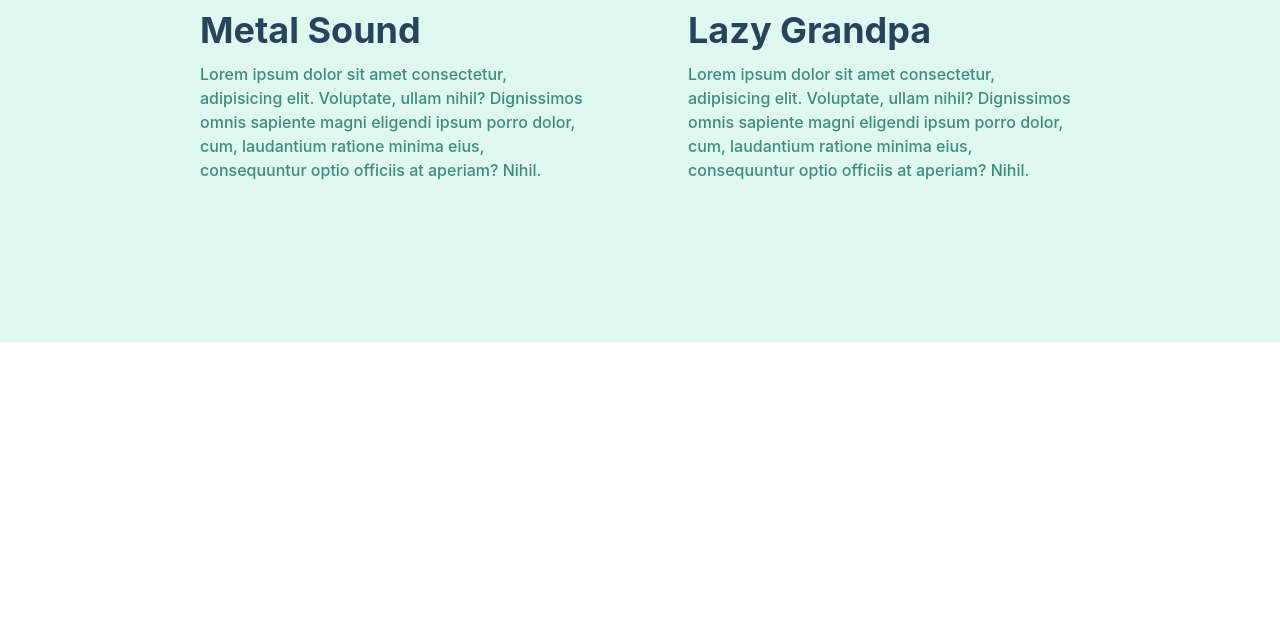
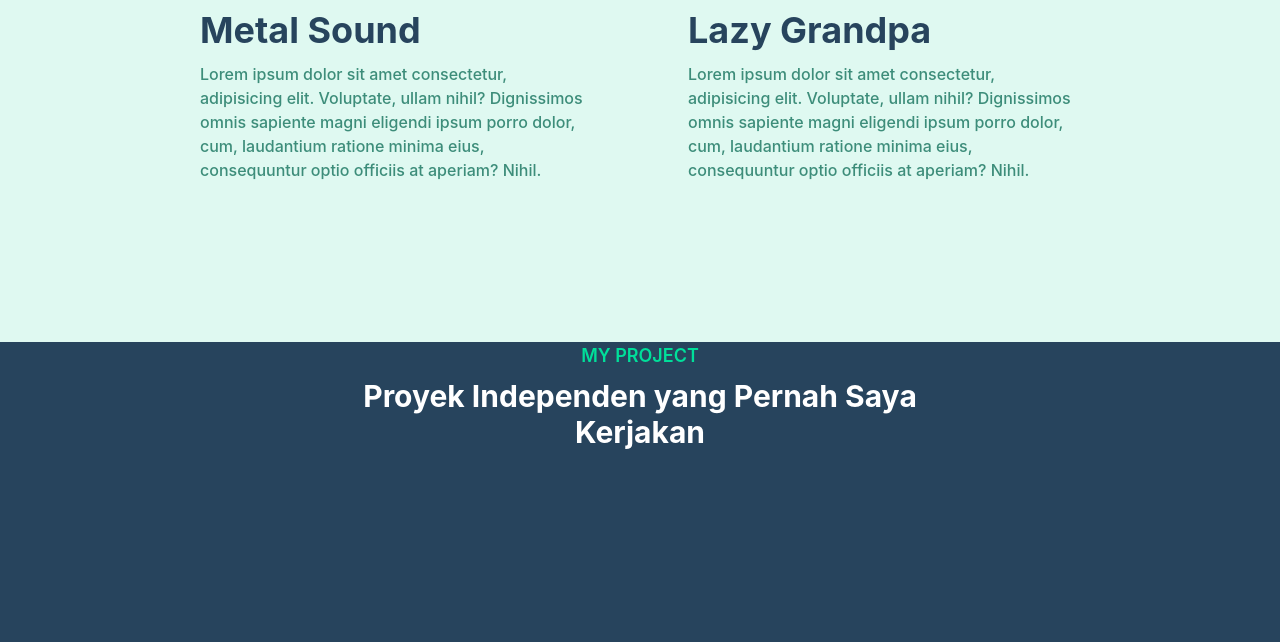
Before and after one commit to Naufal-Ghani22/PORTOFOLIO-TAILWINDCSS, a website: page index.html in a window 1280 px wide. Shown: the part 2836-3478 px from the top of the page. Before the commit the page ends 3178 px from the top, so only its background shows below. Drawn offline with Linux system fonts and the light colour scheme.

Commit message:
lanjt project

```diff
--- a/index.html
+++ b/index.html
@@ -150,6 +150,19 @@
 </section>
 <!-- END PORTOFOLIO SECTION -->
 
+<!-- MY PROJECT SECTION -->
+<section id="clients" class="pt36 pb-32 bg-second">
+    <div class="container">
+        <div class="w-full px-4">
+            <div class="max-w-xl mx-auto text-center mb-16">
+                <h4 class="font-semibold text-lg text-third mb-2">MY PROJECT</h4>
+                <h2 class="font-bold text-white text-3xl mb-4">Proyek Independen yang Pernah Saya Kerjakan</h2>
+            </div>
+        </div>
+    </div>
+</section>
+<!-- MY PROJECT SECTION END -->
+
 <script src="/js/script.js"></script>
 </body>
 </html>
```
Also changed, not shown: src/output.css.
